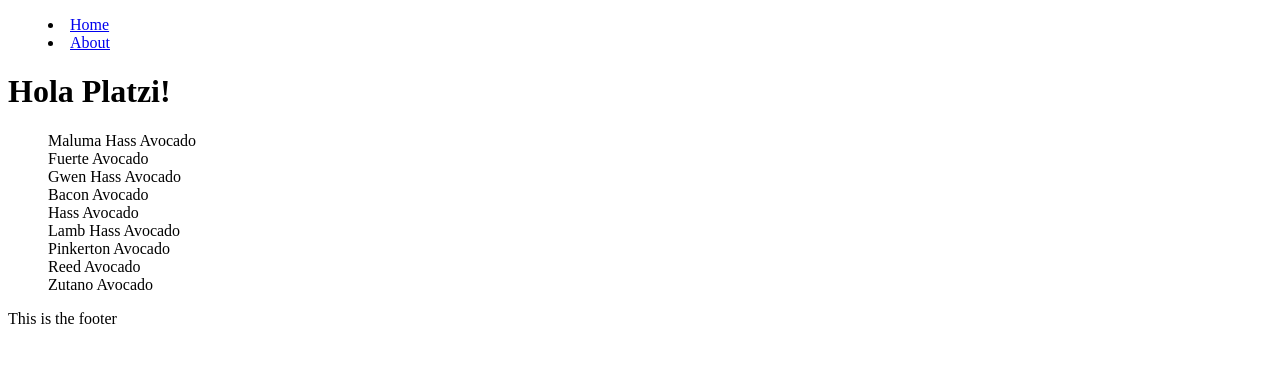
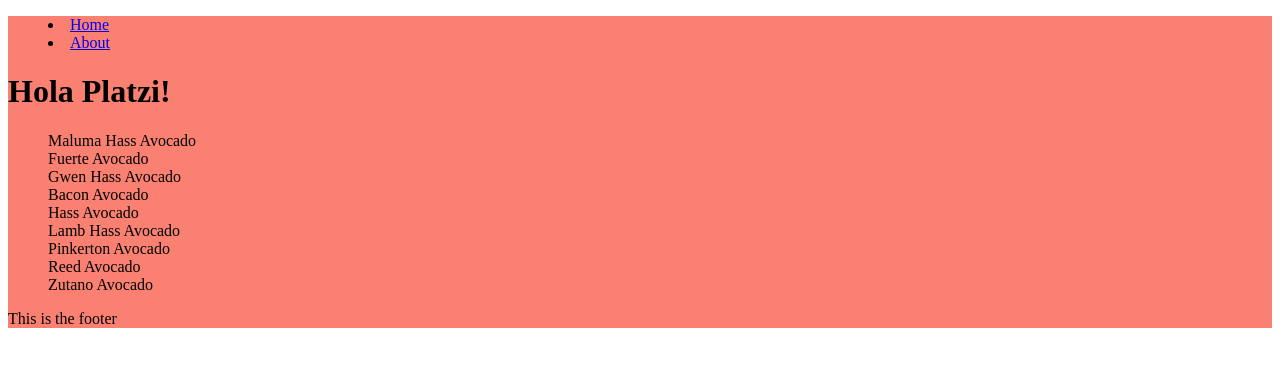
Before and after one commit to jpmjim/CNextjs, a Next.js app: page / in a window 1280 px wide. Shown: the top 366 px of the page. Built offline with nearby package versions, Linux system fonts and the light colour scheme.

Commit message:
xplora las soluciones de CSS en NextJS y su flexibilidad: global CSS

```diff
--- a/components/Layout/Layout.tsx
+++ b/components/Layout/Layout.tsx
@@ -3,7 +3,7 @@ import Navbar from '@components/Navbar/Navbar'
 
 const Layout = ({ children }: { children: React.ReactNode }) => {
   return (
-    <div>
+    <div className='container'>
       <Navbar />
       {children}
       <footer>This is the footer</footer>
--- a/pages/_app.tsx
+++ b/pages/_app.tsx
@@ -1,5 +1,6 @@
 import type { AppProps } from 'next/app'
 import Layout from '@components/Layout/Layout'
+import '../style.css'
 
 function MyApp({ Component, pageProps }: AppProps) {
   return(
--- /dev/null
+++ b/style.css
@@ -0,0 +1,3 @@
+.container {
+  background-color: salmon;
+}
```
Also changed, not shown: 1 other file (tests, documents, lock files or other folders).
